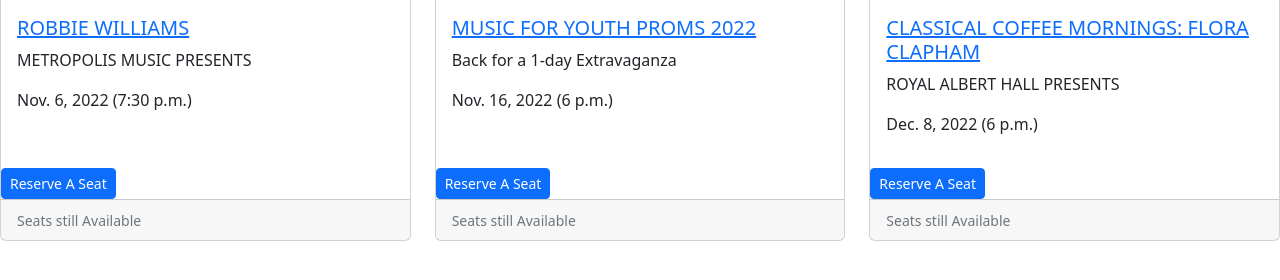
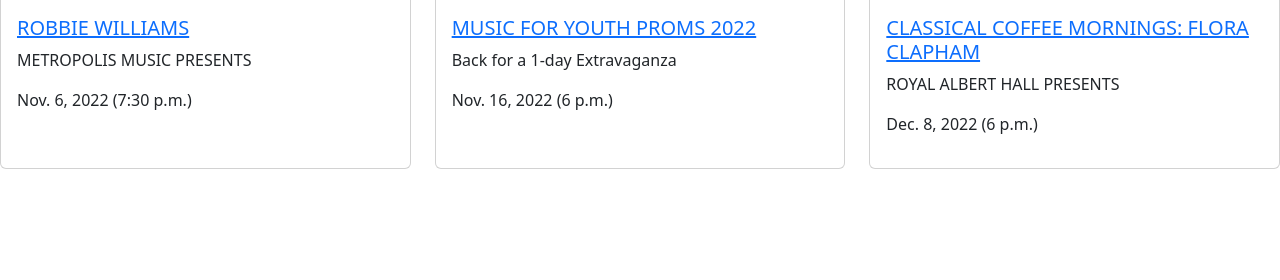
Before and after one commit to marked-gil/goodwill-events, a Django app: page / in a window 1280 px wide. Shown: the part 127-407 px from the top of the page. Run offline with Django 3.2, Linux system fonts and the light colour scheme; data comes from the database, SQL or seed files in the repository; some libraries are stand-ins or nearby versions.

Commit message:
Remove unwanted content

```diff
--- a/templates/index.html
+++ b/templates/index.html
@@ -18,11 +18,6 @@
                 <p class="card-text">{{ event.blurb }}</p>
                 <p>{{ event.event_date }} ({{ event.event_time }})</p>
             </div>
-            <a href="{% url 'seatmap' event.slug %}"><button type="button" class="btn btn-primary btn-sm">Reserve A
-                Seat</button></a>
-            <div class="card-footer">
-                <small class="text-muted">Seats still Available</small>
-            </div>
         </div>
     </div>
     {% endfor %}
```
